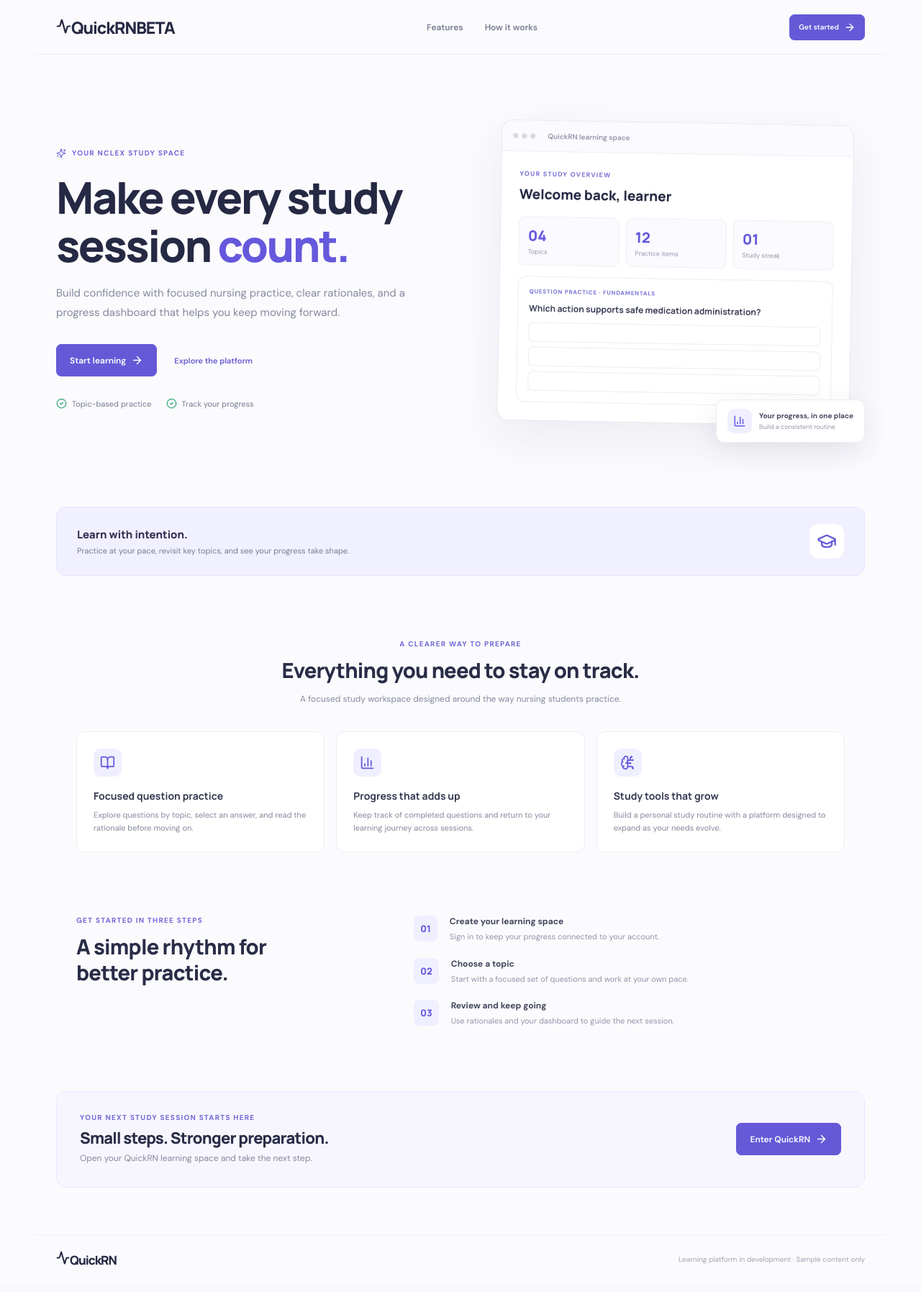
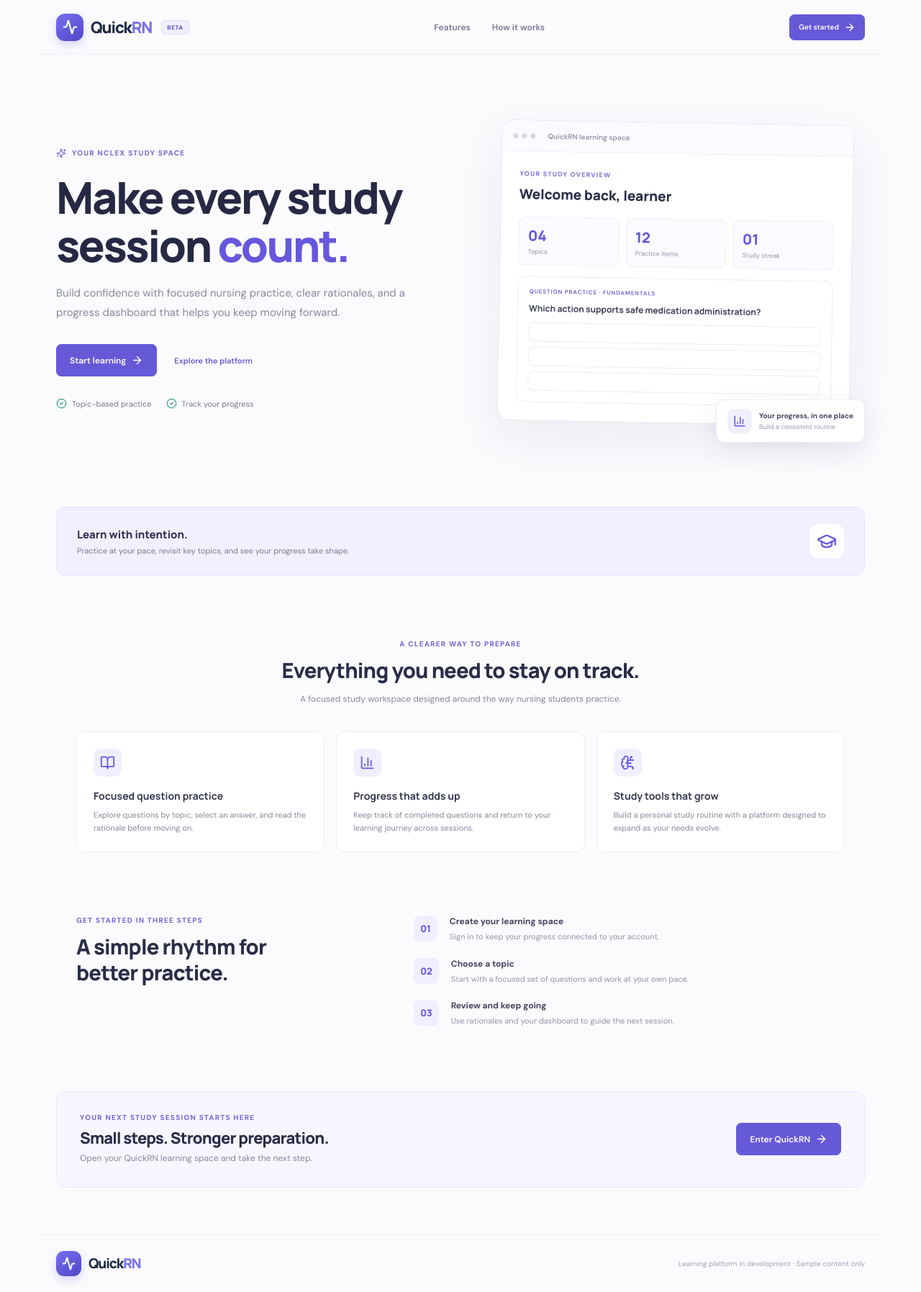
Before and after one commit to Archonline/QuickRNv2, a React (Vite) app: page / in a window 1280 px wide. Shown: the whole page at 72% size. Built offline with nearby package versions, Linux system fonts and the light colour scheme; no server answers.

Commit message:
Apply unified QuickRN identity and branded exam chrome

```diff
--- a/src/design-system.css
+++ b/src/design-system.css
@@ -325,3 +325,49 @@
   .app-shell .stats-grid { grid-template-columns: repeat(2,minmax(0,1fr)); }
   .app-shell .question-meta { flex-wrap: wrap; }
 }
+
+/* One QuickRN identity shared by public, learner, account and exam surfaces. */
+.qrn-brand{display:inline-flex;align-items:center;gap:10px;min-width:0;color:inherit;text-decoration:none;white-space:nowrap}
+.qrn-brand-mark{width:38px;height:38px;display:grid;place-items:center;flex:none;border-radius:12px;color:#fff;background:linear-gradient(145deg,#7770ed 0%,#4f46c8 100%);box-shadow:0 5px 13px rgba(79,70,200,.22)}
+.qrn-brand-copy{display:grid;gap:2px;min-width:0}
+.qrn-brand-name{font-family:Manrope,Inter,ui-sans-serif,system-ui,sans-serif;font-size:22px;line-height:1;font-weight:850;letter-spacing:-1.1px;color:inherit}
+.qrn-brand-name span{color:#7770ed}
+.qrn-brand-tagline{font-size:8px;line-height:1.2;font-weight:750;letter-spacing:1.05px;color:inherit;opacity:.68}
+.qrn-brand-badge{margin-left:2px;padding:4px 7px;border:1px solid rgba(119,112,237,.16);border-radius:6px;background:#f0efff;color:#5148c7;font-size:8px;font-weight:800;letter-spacing:.8px}
+.qrn-brand--compact .qrn-brand-mark{width:35px;height:35px;border-radius:11px}
+.qrn-brand--compact .qrn-brand-name{font-size:19px}
+.app-shell .brand.qrn-brand{padding:0 9px 34px;gap:10px;color:#fff}
+.app-shell .brand .qrn-brand-name{color:#fff}
+.app-shell .brand .qrn-brand-name span{color:#aaa5ff}
+.app-shell .brand .qrn-brand-mark{background:linear-gradient(145deg,#817aff,#5148c7);box-shadow:0 5px 14px rgba(116,108,240,.28)}
+.app-shell .brand .qrn-brand-badge{color:#c5c1ff;background:rgba(132,124,255,.16);border-color:rgba(151,145,255,.18)}
+.landing .landing-brand{font:inherit;letter-spacing:normal;gap:0}
+.landing .landing-brand .qrn-brand{color:#1b2942}
+.landing .landing-brand .qrn-brand-name{font-size:22px}
+.landing .landing-brand .qrn-brand-badge{margin-left:3px}
+.landing .landing-footer .qrn-brand-name{font-size:19px}
+.auth-brand{margin-bottom:27px}
+.auth-brand .qrn-brand{color:#1b2942}
+.auth-brand .qrn-brand-mark{width:38px;height:38px}
+.auth-brand .qrn-brand-name{font-size:22px}
+.exam-screen .exam-header{background:#111c32;color:#fff;border-bottom:1px solid rgba(255,255,255,.08)}
+.exam-screen .exam-brand{min-width:190px;gap:10px;color:#fff}
+.exam-screen .exam-brand .qrn-brand-mark{width:36px;height:36px;border-radius:11px;background:linear-gradient(145deg,#817aff,#5148c7);box-shadow:0 4px 12px rgba(0,0,0,.18)}
+.exam-screen .exam-brand .qrn-brand-name{font-size:17px;color:#fff;letter-spacing:-.5px}
+.exam-screen .exam-brand .qrn-brand-name span{color:#aaa5ff}
+.exam-screen .exam-brand .qrn-brand-tagline{font-size:8px;letter-spacing:.95px;color:#d5dced;opacity:.75}
+.exam-screen .exam-header-center{color:#f4f6fc}
+.exam-screen .exam-header-center span{color:#b9c5d8}
+.exam-screen .exam-tool-button,.exam-screen .exam-exit{border-color:rgba(255,255,255,.2);color:#eef1fa;background:rgba(255,255,255,.045);border-radius:8px}
+.exam-screen .exam-tool-button:hover,.exam-screen .exam-exit:hover{background:rgba(255,255,255,.11)}
+.exam-screen .exam-session-bar{background:#e9e8ff;color:#423c9b}
+.exam-screen .exam-session-bar span:first-child i{background:#5b53cf}
+.exam-screen .exam-progress-track span{background:linear-gradient(90deg,#625bd7,#938df7)}
+@media(max-width:700px){
+ .qrn-brand{gap:8px}
+ .qrn-brand-mark{width:34px;height:34px;border-radius:10px}
+ .qrn-brand-name{font-size:19px}
+ .exam-screen .exam-header{gap:10px;padding:9px 12px}
+ .exam-screen .exam-brand{min-width:0}
+ .exam-screen .exam-brand .qrn-brand-tagline{display:none}
+}
```
